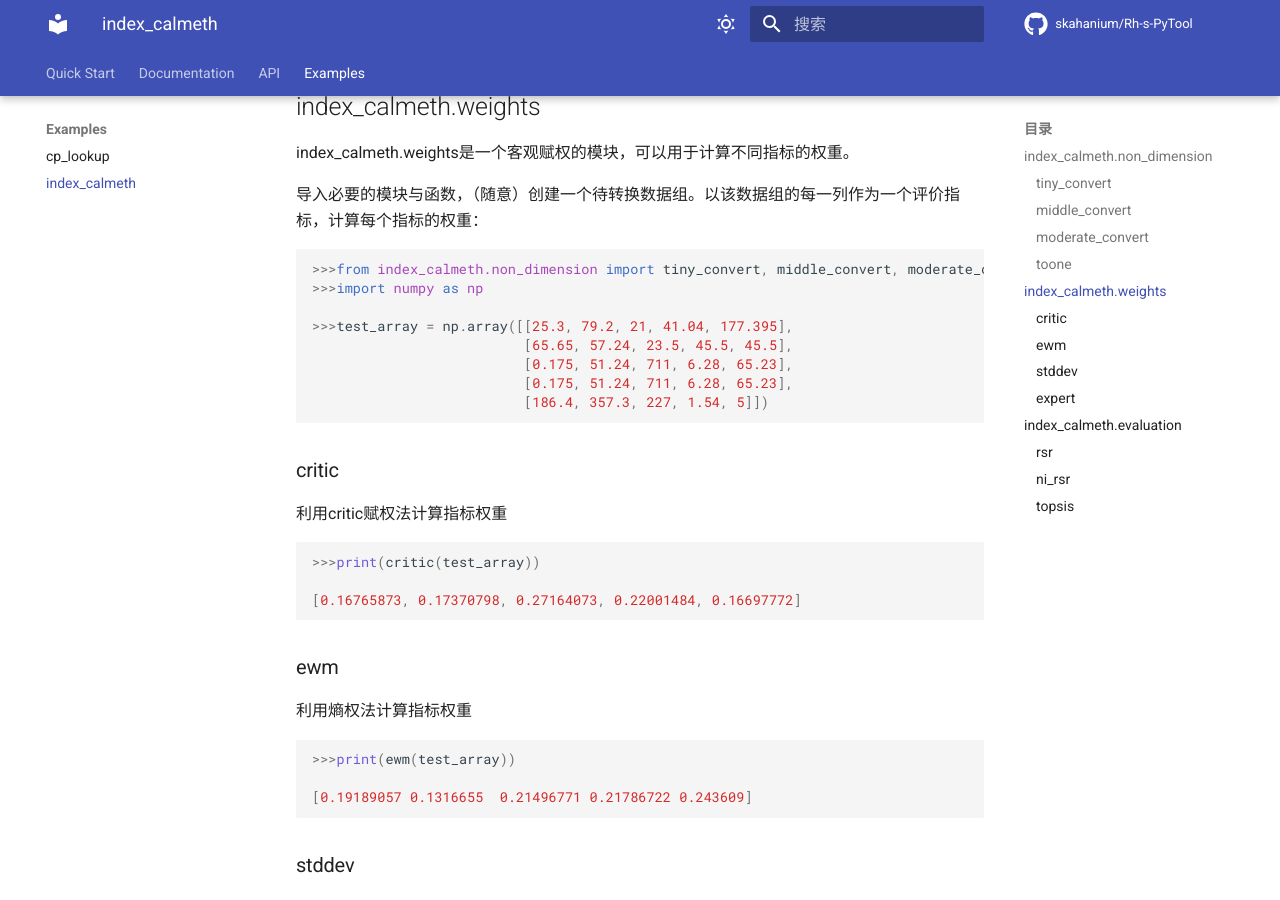
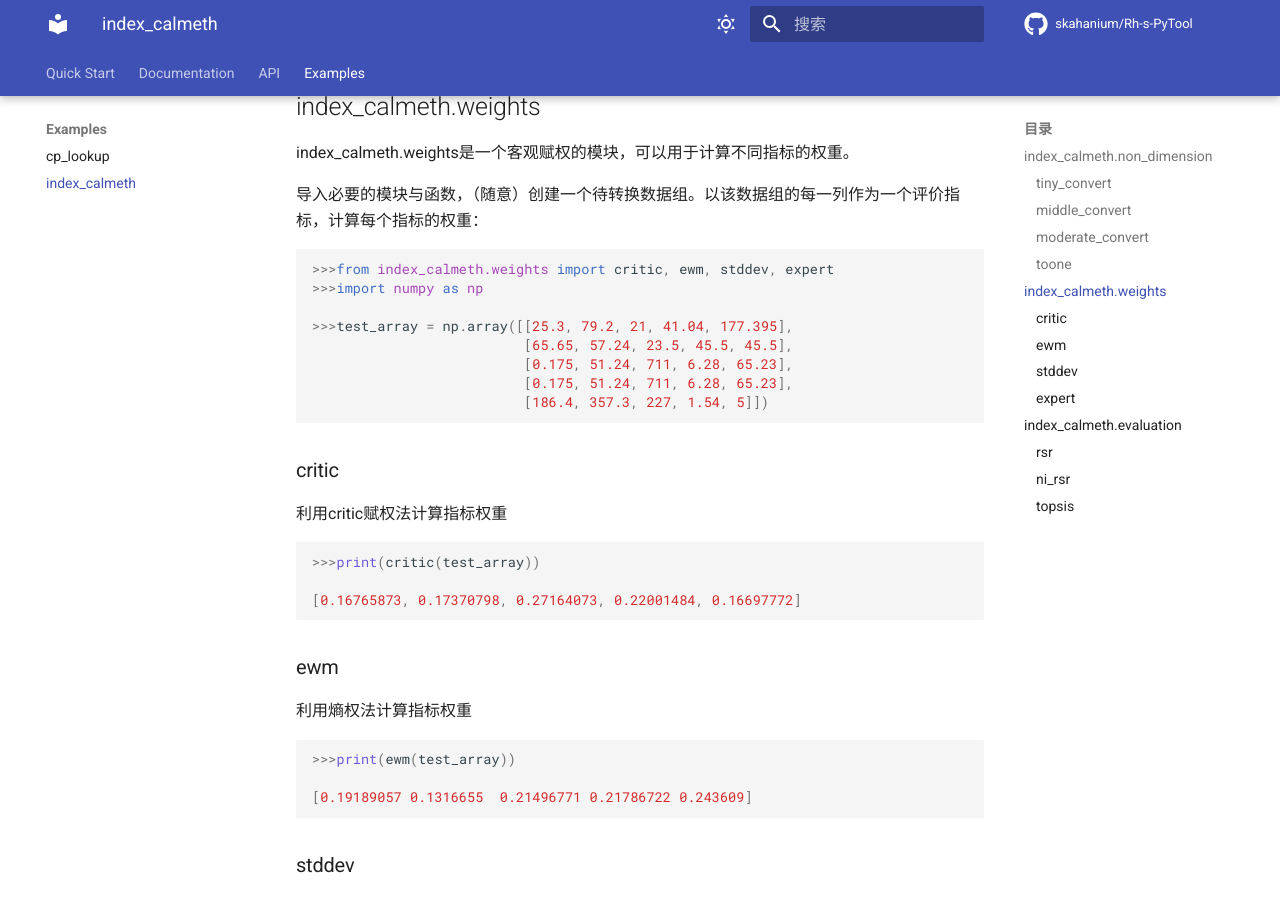
Before and after one commit to skahanium/Rh-s-PyTool, an MkDocs documentation site: the page built from docs/examples/index_calmeth.md, in a window 1280 px wide and 900 px high, scrolled down 1632 px. Built offline with MkDocs 1.6.1 and Material for MkDocs 9.7.7, drawn with Linux system fonts in a browser that asks for light colours; comment, search, counter and statistics services are not loaded; the version menu is left out.

Commit message:
文档修正

````diff
--- a/docs/examples/index_calmeth.md
+++ b/docs/examples/index_calmeth.md
@@ -80,7 +80,7 @@ index_calmeth.weights是一个客观赋权的模块，可以用于计算不同
 导入必要的模块与函数，（随意）创建一个待转换数据组。以该数据组的每一列作为一个评价指标，计算每个指标的权重：
 
 ```python
->>>from index_calmeth.non_dimension import tiny_convert, middle_convert, moderate_convert, toone
+>>>from index_calmeth.weights import critic, ewm, stddev, expert
 >>>import numpy as np
 
 >>>test_array = np.array([[25.3, 79.2, 21, 41.04, 177.395],
````
